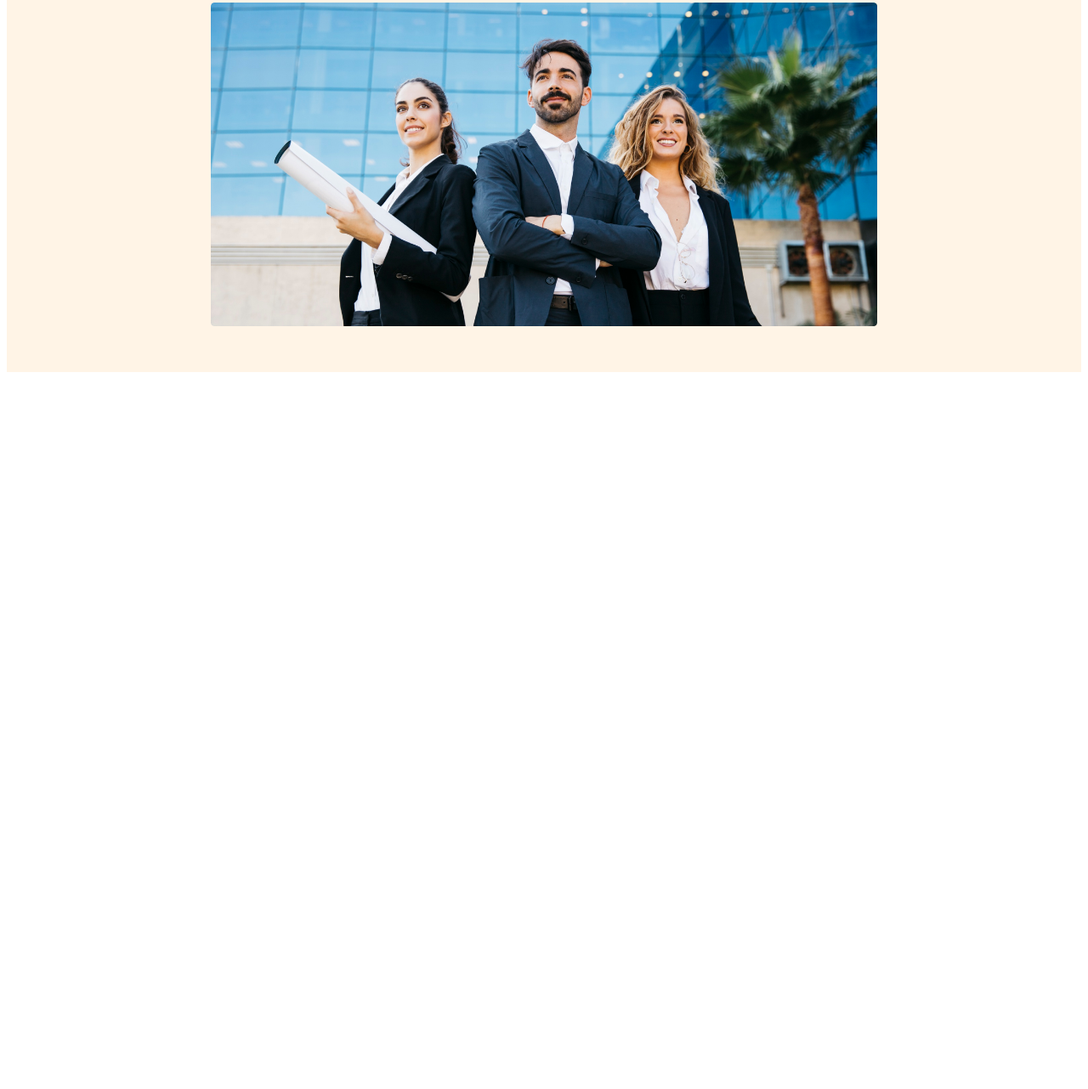
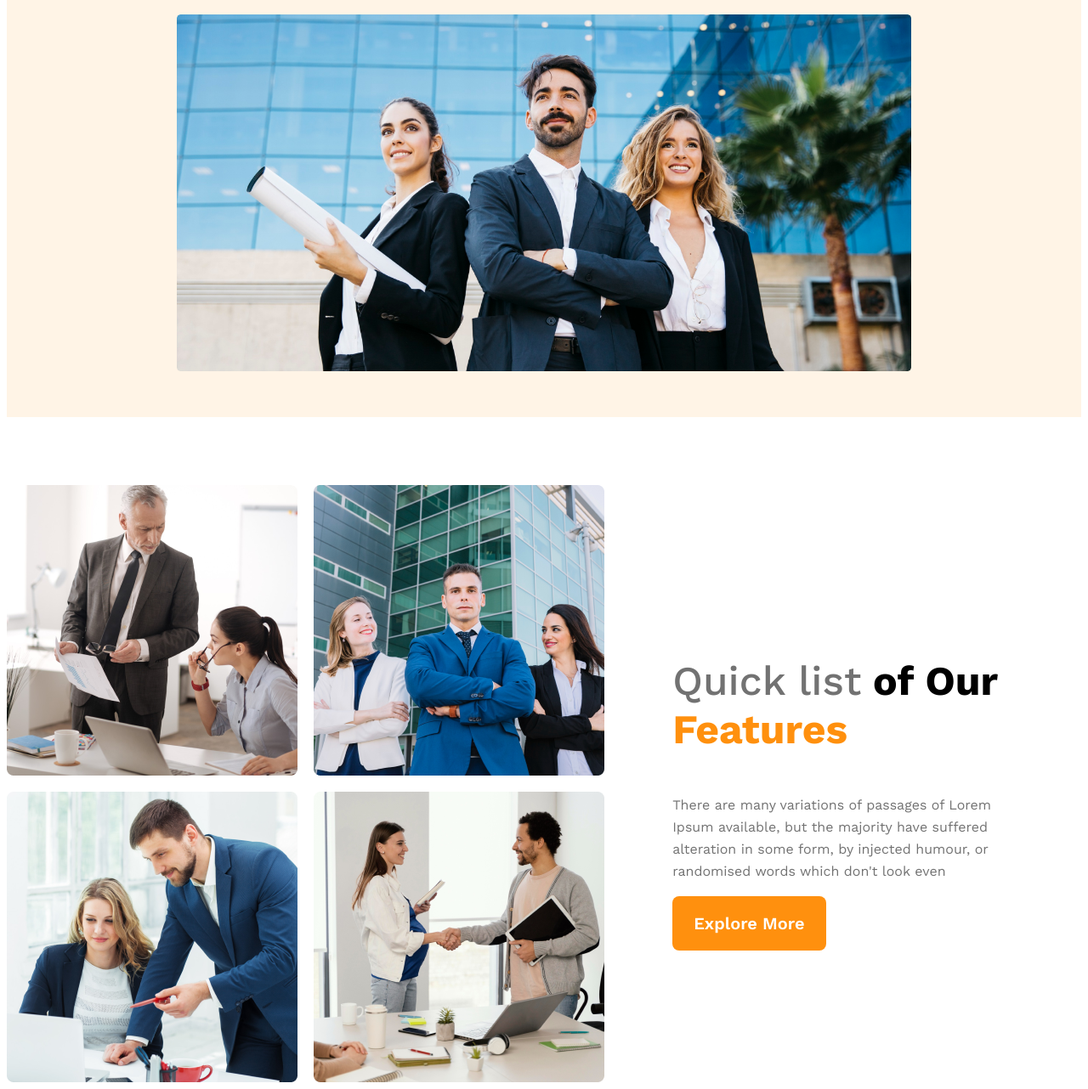
Before and after one commit to kiron-talukdar/1_Responsive_Architect_Website, a plain HTML site: page index.html in a window 1280 px wide. Shown: the part 558-1840 px from the top of the page at 85% size. Before the commit the page ends 1004 px from the top, so only its background shows below. Drawn offline with nearby package versions, Linux system fonts and the light colour scheme.

Commit message:
teams section responsive commit

```diff
--- a/index.html
+++ b/index.html
@@ -11,6 +11,7 @@
 
 <body>
 
+    <!-- header start -->
     <header class="header">
         <nav class="nav">
             <h3 class="nav-title">N_Architects</h3>
@@ -26,7 +27,7 @@
         <div class="banner">
             <div class="banner-content">
                 <h1 class="banner-title">Brand New Group of Architects</h1>
-            <p class="banner-description">Lorem ipsum dolor sit, amet consectetur adipisicing elit. Dicta commodi
+                <p class="grey-color">Lorem ipsum dolor sit, amet consectetur adipisicing elit. Dicta commodi
                     laudantium quibusdam esse sit non cumque! Autem quo ullam est?</p>
                 <button class="btn-primary">Explore More</button>
             </div>
@@ -34,7 +35,28 @@
             <img src="images/banner.png" alt="">
         </div>
     </header>
-    <main></main>
+    <!-- header end -->
+
+    <main>
+        <section class="teams-container">
+            <div class="teams-img-container">
+                <img src="images/team1.png" alt="">
+                <img src="images/team2.png" alt="">
+                <img src="images/team3.png" alt="">
+                <img src="images/team4.png" alt="">
+            </div>
+            <div class="teams-content">
+                <h3 class="teams-content-title"> <span class="quick-list">Quick list</span> <span class="of-our">of
+                        Our</span> <span class="text-features">Features</span> </h3>
+                <p class="grey-color">There are many variations of passages of Lorem Ipsum available, but the
+                    majority have suffered alteration in some form, by injected humour, or randomised words which don't
+                    look even</p>
+
+                <button class="btn-primary">Explore More</button>
+            </div>
+
+        </section>
+    </main>
     <footer></footer>
 </body>
 
--- a/styles/style.css
+++ b/styles/style.css
@@ -13,13 +13,22 @@
     cursor: pointer;
 }
 
+.grey-color{
+    color: #727272;
+    font-size: 16px;
+    font-weight: 400;
+    line-height: 26px; /* 162.5% */
+}
+
+
 *{
     font-family: "Work Sans", sans-serif;
 }
 
+/* header section start */
 .header{
     background: rgba(255, 144, 14, 0.10);
-    padding: 50px 240px;
+    padding: 50px 200px;
 }
 
 .nav{
@@ -66,11 +75,6 @@
     color: #131313;
 
 }
-.banner-description{
-    font-size: 1rem;
-    font-weight: 400;
-    color: #727272;
-}
 
 
 .banner img{
@@ -78,6 +82,53 @@
    width: 100%;
 
 }
+
+/* Header section end  */
+
+/* main section start */
+
+main{
+    max-width: 1440px;
+    margin: 0 auto;
+}
+.teams-container {
+    display: flex;
+    align-items: center;
+    margin-top: 80px;
+}
+.teams-img-container{
+    display: grid;
+    grid-template-columns: repeat(2, 2fr);
+    gap: 1.2rem;
+}
+
+.teams-content{
+    padding-right: 80px;
+    padding-left: 80px;
+}
+
+.teams-content-title{
+    font-weight:700;
+    font-size: 3rem;
+}
+.quick-list{
+    color: #727272;
+    font-weight: 500;
+}
+.of-ours{
+    color: #131313;
+}
+.text-features{
+    color: #FF900E;
+}
+
+
+
+
+
+
+
+
 
 
 /* Responsive Media Query */
@@ -111,6 +162,19 @@
         font-size: 1rem;
         padding: 12px;
     }
+
+    /* teams responsive start */
+    .teams-container{
+        flex-direction: column;
+    }
+    .teams-img-container {
+        grid-template-columns: 1fr;
+    }
+
+    .teams-content {
+        padding-right: 20px;
+        padding-left: 20px;
+    }
 }
 
 
@@ -125,5 +189,10 @@
     .nav ul {
         padding: 0;
     }
+    /* teams responsive start */
+    .teams-container{
+        flex-direction: column;
+    }
+
 
 }
```
Lines whose indentation alone changed are shown as unchanged.
